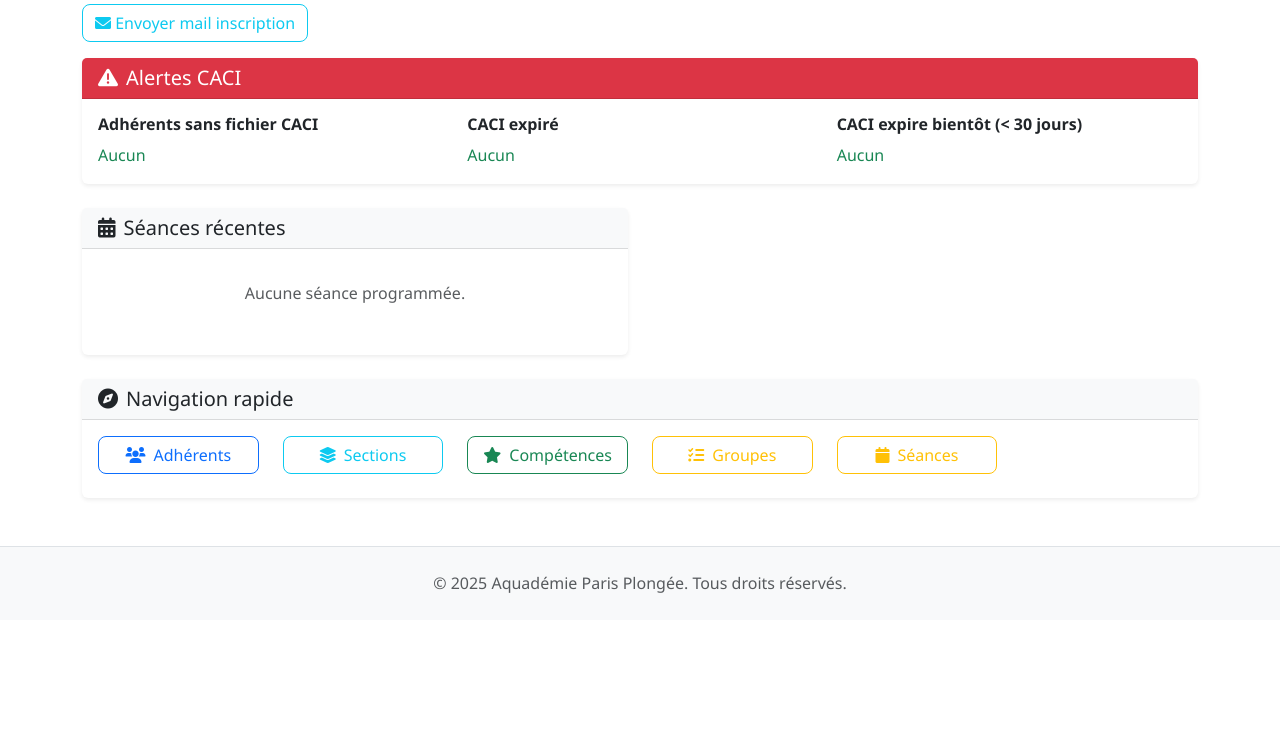
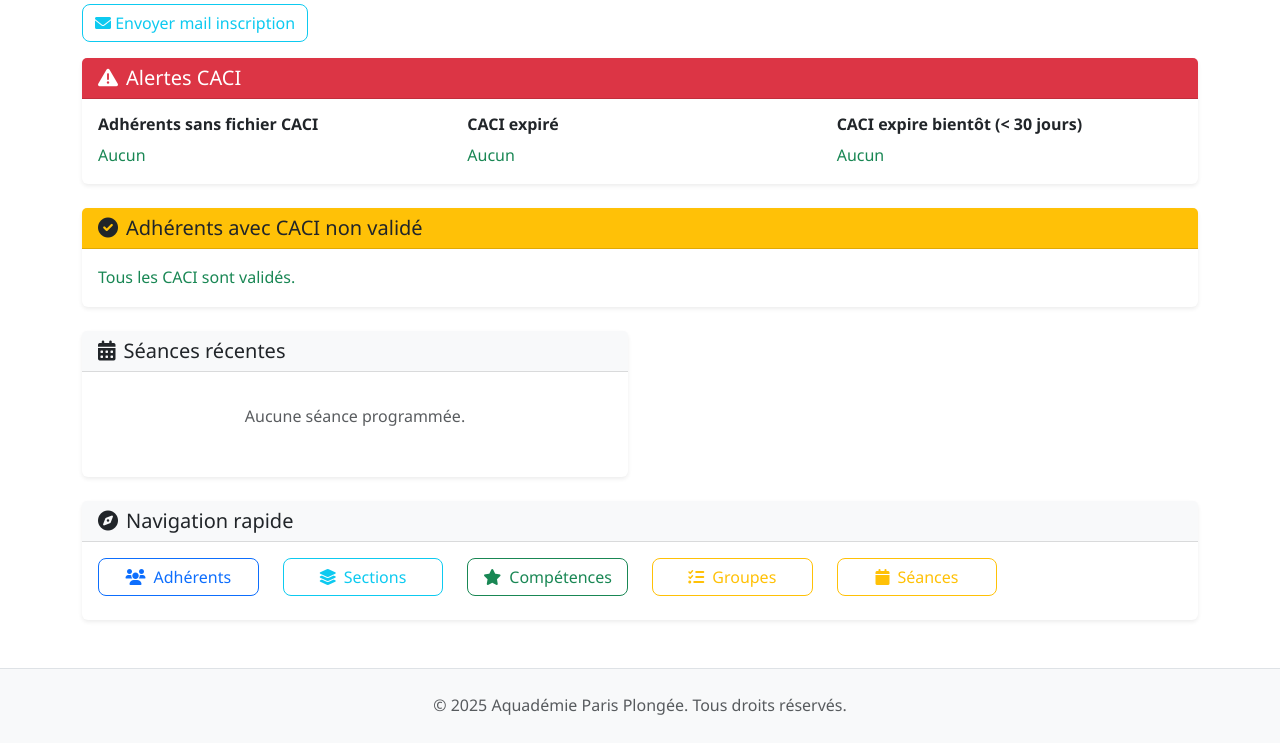
Before and after one commit to abissolah/aquademie-technique, a Django app: page / in a window 1280 px wide. Shown: the part 443-1186 px from the top of the page. Before the commit the page ends 1036 px from the top, so only its background shows below. Run offline with Django 5.2, Linux system fonts and the light colour scheme; the visitor is signed in with stand-in values (Sample User, id 1); data that the repository does not hold is empty.

Commit message:
ajout de la validation du CACI

```diff
--- a/gestion/forms.py
+++ b/gestion/forms.py
@@ -2,12 +2,13 @@ from django import forms
 from .models import Adherent, Section, Competence, GroupeCompetence, Seance, Palanquee, Evaluation, Lieu, Exercice
 
 class AdherentForm(forms.ModelForm):
+    caci_valide = forms.BooleanField(label="CACI validé", required=False)
     class Meta:
         model = Adherent
         fields = [
             'nom', 'prenom', 'date_naissance', 'adresse', 'code_postal', 'ville', 'email',
             'telephone', 'photo', 'numero_licence', 'assurance', 'date_delivrance_caci', 'niveau', 'statut', 'sections',
-            'type_personne', 'caci_fichier'
+            'type_personne', 'caci_fichier', 'caci_valide'
         ]
         widgets = {
             'date_naissance': forms.DateInput(
--- a/gestion/models.py
+++ b/gestion/models.py
@@ -48,6 +48,7 @@ class Adherent(models.Model):
     ]
     type_personne = models.CharField(max_length=20, choices=TYPE_PERSONNE_CHOICES, default='adherent', verbose_name="Type de personne")
     caci_fichier = models.FileField(upload_to='caci/', blank=True, null=True, verbose_name="Fichier CACI")
+    caci_valide = models.BooleanField("CACI validé", default=False)
 
     nom = models.CharField(max_length=100)
     prenom = models.CharField(max_length=100)
--- a/gestion/urls.py
+++ b/gestion/urls.py
@@ -27,6 +27,7 @@ urlpatterns = [
     path('adherents/export-excel/', views.export_adherents_excel, name='export_adherents_excel'),
     path('adherents/inscription/', views.AdherentPublicCreateView.as_view(), name='adherent_public_create'),
     path('adherents/inscription/success/', views.dashboard, name='adherent_public_success'),
+    path('adherents/<int:adherent_id>/valider-caci/', views.valider_caci, name='valider_caci'),
 
     # Élèves
     path('eleves/', views.EleveListView.as_view(), name='eleve_list'),
--- a/gestion/views.py
+++ b/gestion/views.py
@@ -64,6 +64,7 @@ def dashboard(request):
     context['adherents_sans_caci'] = adherents.filter(caci_fichier__isnull=True) | adherents.filter(caci_fichier='')
     context['adherents_caci_expire'] = adherents.filter(date_delivrance_caci__isnull=False, date_delivrance_caci__lt=today - timedelta(days=365))
     context['adherents_caci_bientot'] = adherents.filter(date_delivrance_caci__isnull=False, date_delivrance_caci__gte=today - timedelta(days=365), date_delivrance_caci__lte=today - timedelta(days=335))
+    context['adherents_caci_non_valide'] = Adherent.objects.filter(caci_valide=False)
     return render(request, 'gestion/dashboard.html', context)
 
 # Vues pour les adhérents
@@ -1760,3 +1761,12 @@ Mouss
         return JsonResponse({'success': True})
     except Exception as e:
         return JsonResponse({'success': False, 'error': str(e)})
+
+@login_required
+def valider_caci(request, adherent_id):
+    adherent = get_object_or_404(Adherent, pk=adherent_id)
+    if request.method == 'POST':
+        adherent.caci_valide = True
+        adherent.save()
+        messages.success(request, f"CACI validé pour {adherent.nom} {adherent.prenom}.")
+    return redirect('dashboard')
--- a/templates/gestion/adherent_form.html
+++ b/templates/gestion/adherent_form.html
@@ -80,6 +80,7 @@
                     {{ form.date_delivrance_caci|as_crispy_field }}
 
                     {{ form.caci_fichier|as_crispy_field }}
+                    {{ form.caci_valide|as_crispy_field }}
                     {% if object and object.caci_fichier %}
                         <div class="mb-3">
                             <label class="form-label">Fichier CACI actuel :</label>
--- a/templates/gestion/dashboard.html
+++ b/templates/gestion/dashboard.html
@@ -215,6 +215,55 @@
     </div>
 </div>
 
+<div class="row mb-4">
+  <div class="col-12">
+    <div class="card border-warning">
+      <div class="card-header bg-warning text-dark">
+        <h5 class="mb-0"><i class="fas fa-check-circle me-2"></i>Adhérents avec CACI non validé</h5>
+      </div>
+      <div class="card-body">
+        {% if adherents_caci_non_valide %}
+        <div class="table-responsive">
+          <table class="table table-bordered align-middle">
+            <thead>
+              <tr>
+                <th>Nom</th>
+                <th>Prénom</th>
+                <th>Date de délivrance du CACI</th>
+                <th>Fichier CACI</th>
+                <th>Action</th>
+              </tr>
+            </thead>
+            <tbody>
+              {% for a in adherents_caci_non_valide %}
+              <tr>
+                <td>{{ a.nom|upper }}</td>
+                <td>{{ a.prenom|capfirst }}</td>
+                <td>{{ a.date_delivrance_caci|date:'d/m/Y' }}</td>
+                <td>
+                  {% if a.caci_fichier %}
+                    <a href="{{ a.caci_fichier.url }}" target="_blank">Télécharger</a>
+                  {% else %}-{% endif %}
+                </td>
+                <td>
+                  <form method="post" action="{% url 'valider_caci' a.pk %}" style="display:inline;">
+                    {% csrf_token %}
+                    <button class="btn btn-success btn-sm" title="Valider le CACI"><i class="fas fa-check"></i> Valider le CACI</button>
+                  </form>
+                </td>
+              </tr>
+              {% endfor %}
+            </tbody>
+          </table>
+        </div>
+        {% else %}
+        <span class="text-success">Tous les CACI sont validés.</span>
+        {% endif %}
+      </div>
+    </div>
+  </div>
+</div>
+
 <!-- Séances récentes -->
 <div class="row mb-4">
     <div class="col-md-6">
```
Also changed, not shown: gestion/migrations/0014_adherent_caci_valide.py (added).
